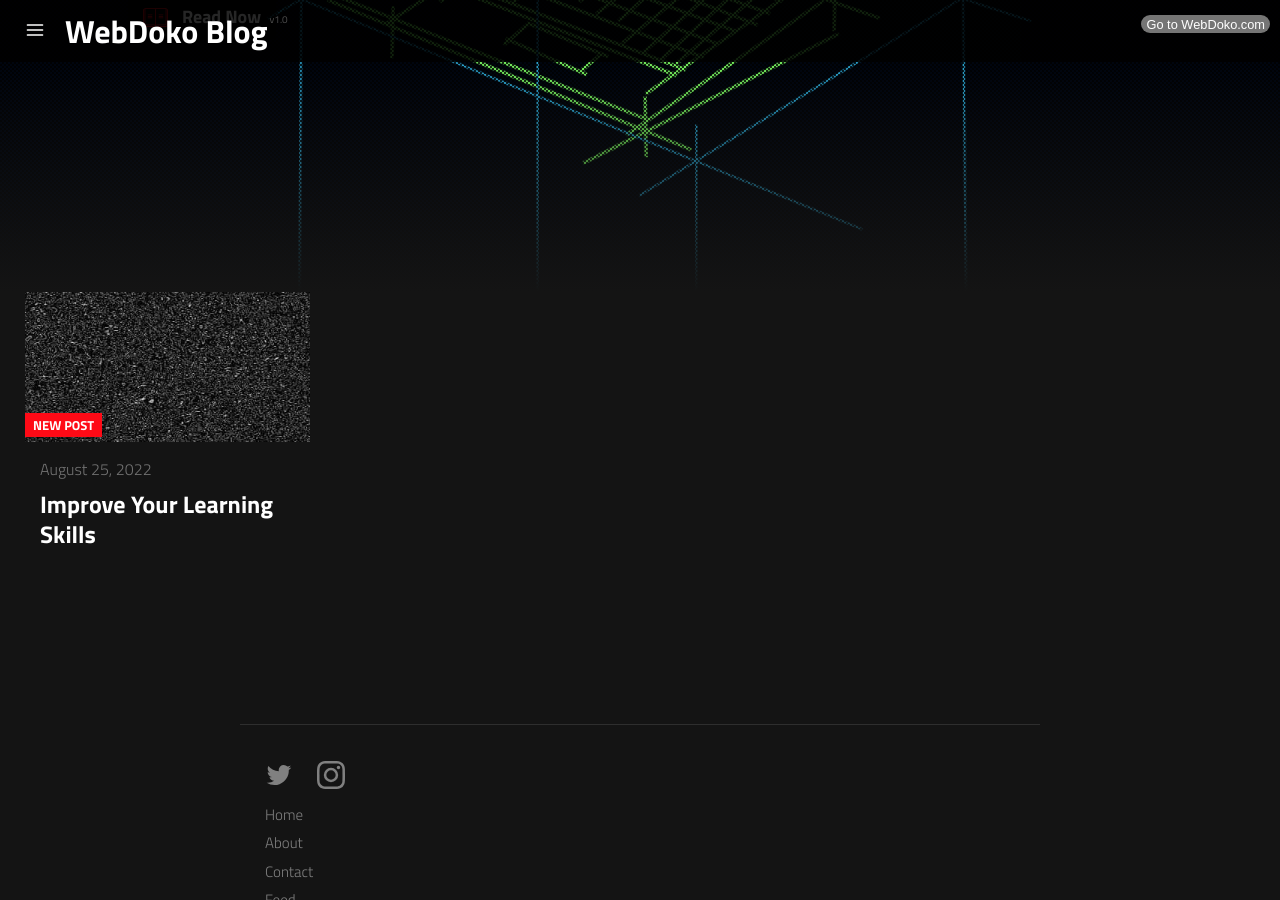
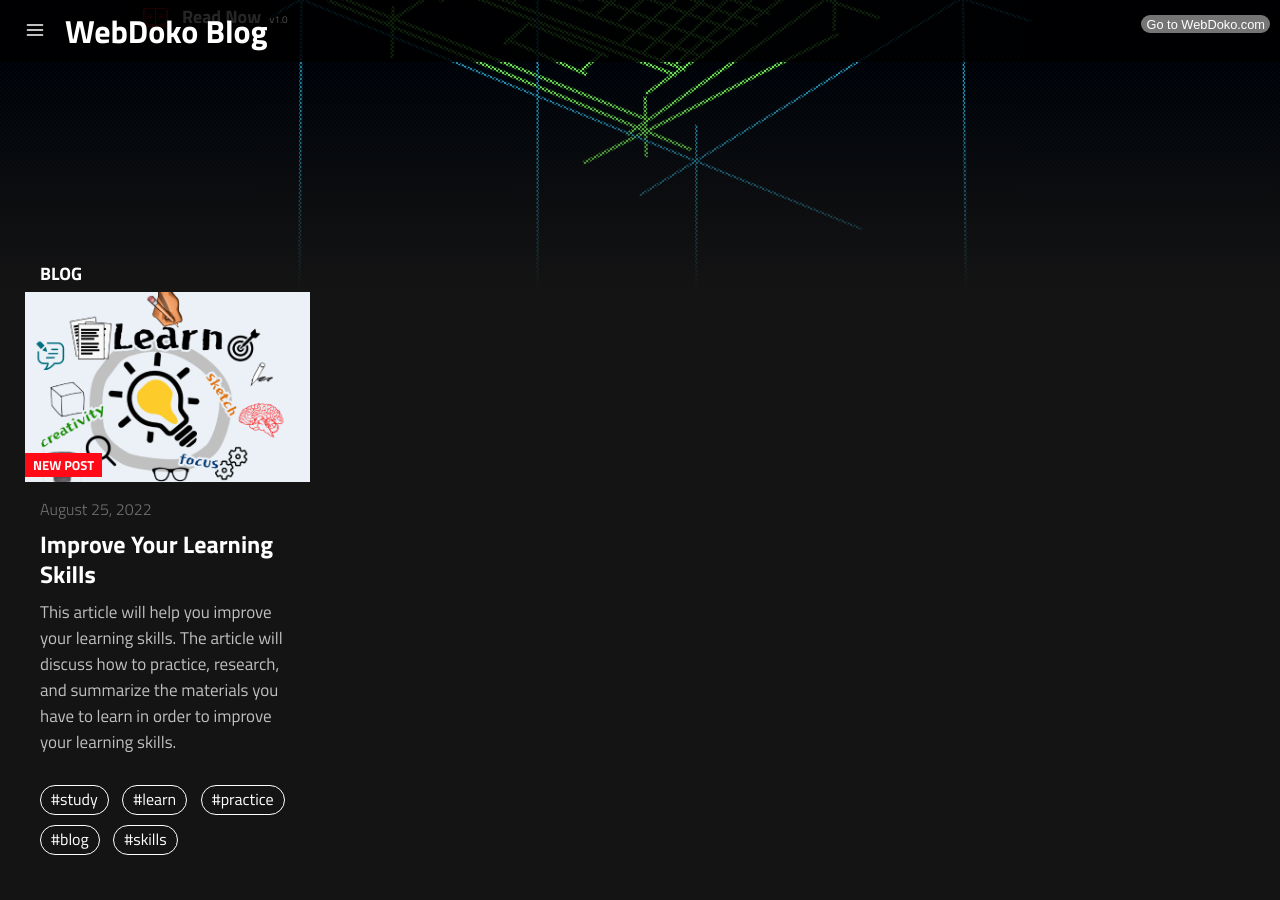
Before and after one commit to webdoko/webdoko, a Jekyll site: the page built from index.html, in a window 1280 px wide and 900 px high, scrolled down 564 px. Built offline with Jekyll 4.4.1, drawn with Linux system fonts in a browser that asks for light colours; a script that is not in the unit is left out.

Commit message:
added pic

```diff
--- a/_posts/2022-08-25-improve-your-learning-skills.md
+++ b/_posts/2022-08-25-improve-your-learning-skills.md
@@ -1,3 +1,23 @@
+---
+layout: post
+title: Improve Your Learning Skills
+subtitle: 'Practice active learning, highlight key points while reading and practice more assignments & tests'
+description: >-
+  This article will help you improve your learning skills. The article will discuss how to practice, research, and summarize the materials you have to learn in order to improve your learning skills.
+image: >-
+  https://raw.githubusercontent.com/webdoko/webdoko/gh-pages/assets/img/blog/improve-your-learning-skills.png
+optimized_image: >-
+  https://raw.githubusercontent.com/webdoko/webdoko/gh-pages/assets/img/blog/improve-your-learning-skills-thumb.png
+category: blog
+tags:
+  - study
+  - learn
+  - practice
+  - blog
+  - skills
+author: webdoko
+paginate: true
+---
 This article will help you improve your learning skills. The article will discuss how to practice, research, and summarize the materials you have to learn in order to improve your learning skills.
 
 It is essential to foster and improve learning strategies in order to learn successfully. Learners in modern education systems are expected to demonstrate increased autonomy and initiative in learning processes, such as inspecting learning materials and being capable of understanding content.
```
Also changed, not shown: assets/img/blog/improve-your-learning-skills-thumb.png (added), assets/img/blog/improve-your-learning-skills.png (added).
